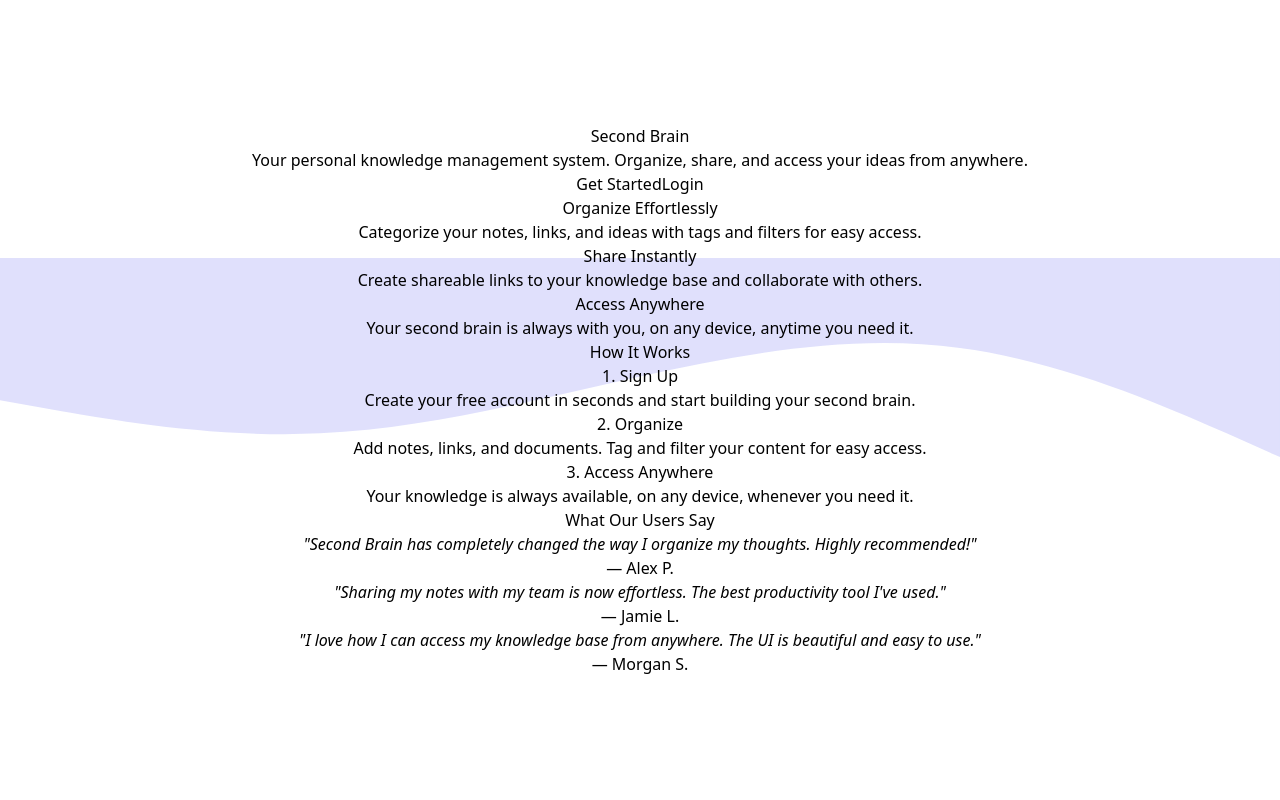
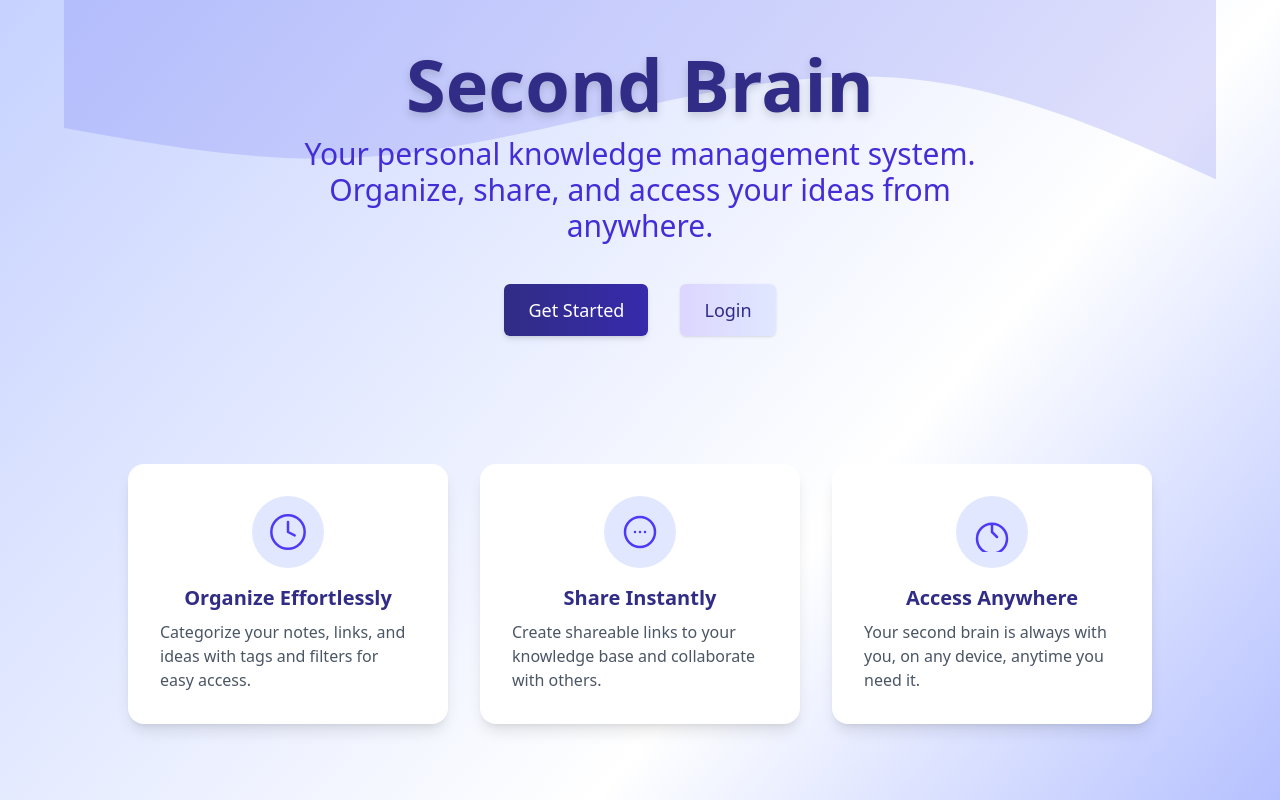
Before and after one commit to dveo26/2nd-Brain, a React (Vite) app in the folder frontend/: page / in a window 1280 px wide. Built offline with nearby package versions, Linux system fonts and the light colour scheme.

Commit message:
tailwind error fixed

```diff
--- /dev/null
+++ b/frontend/postcss.config.cjs
@@ -0,0 +1,6 @@
+module.exports = {
+  plugins: {
+    "@tailwindcss/postcss": {},
+    autoprefixer: {},
+  },
+};
--- a/frontend/src/index.css
+++ b/frontend/src/index.css
@@ -1,2 +1 @@
-@import "tailwindcss/preflight";
-@import "tailwindcss/utilities";
+@import "tailwindcss"
```
Also changed, not shown: frontend/package.json (+5 -2 lines), frontend/tailwind.config.cjs (renamed from frontend/tailwind.config.js), 2 other files (tests, documents, lock files or other folders).
